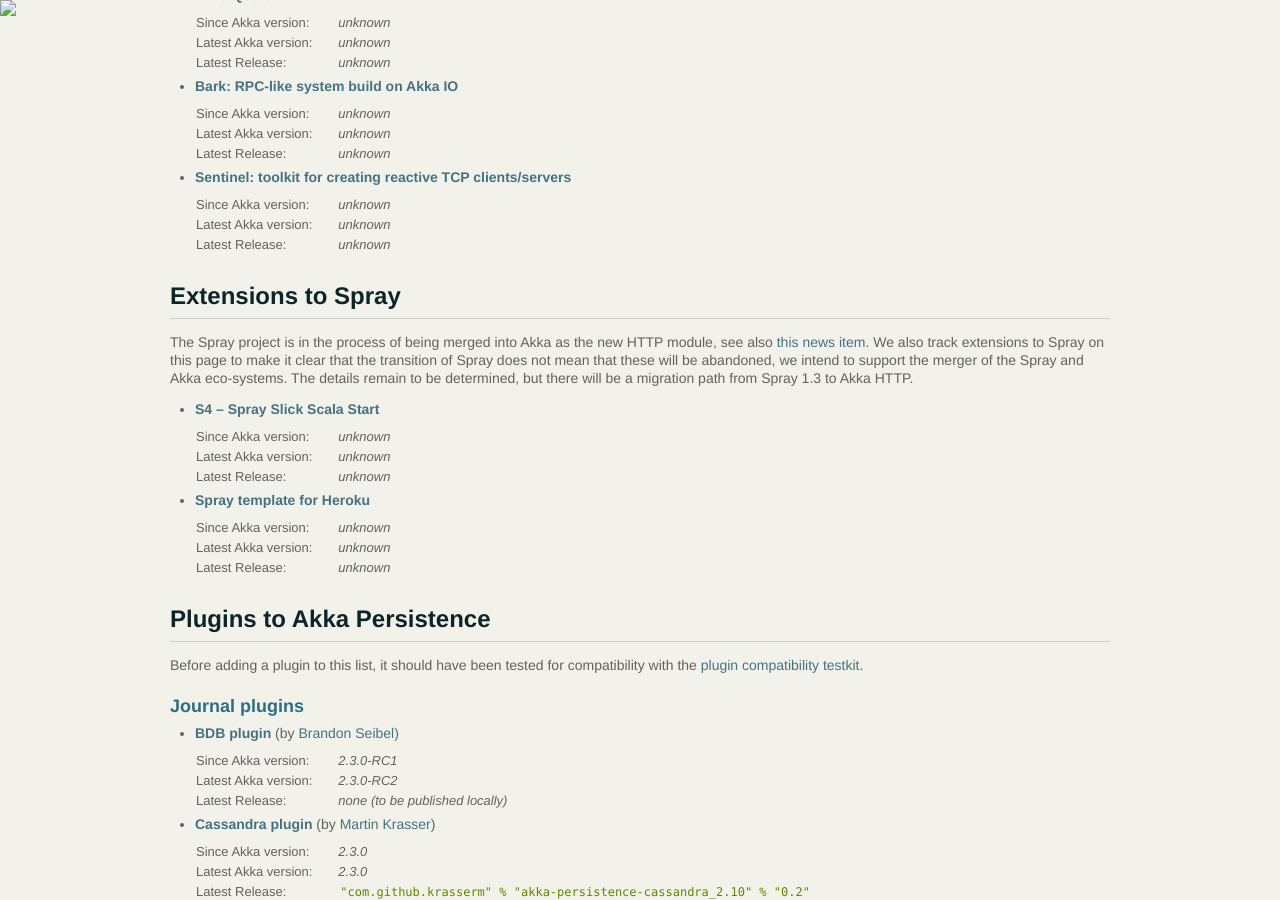
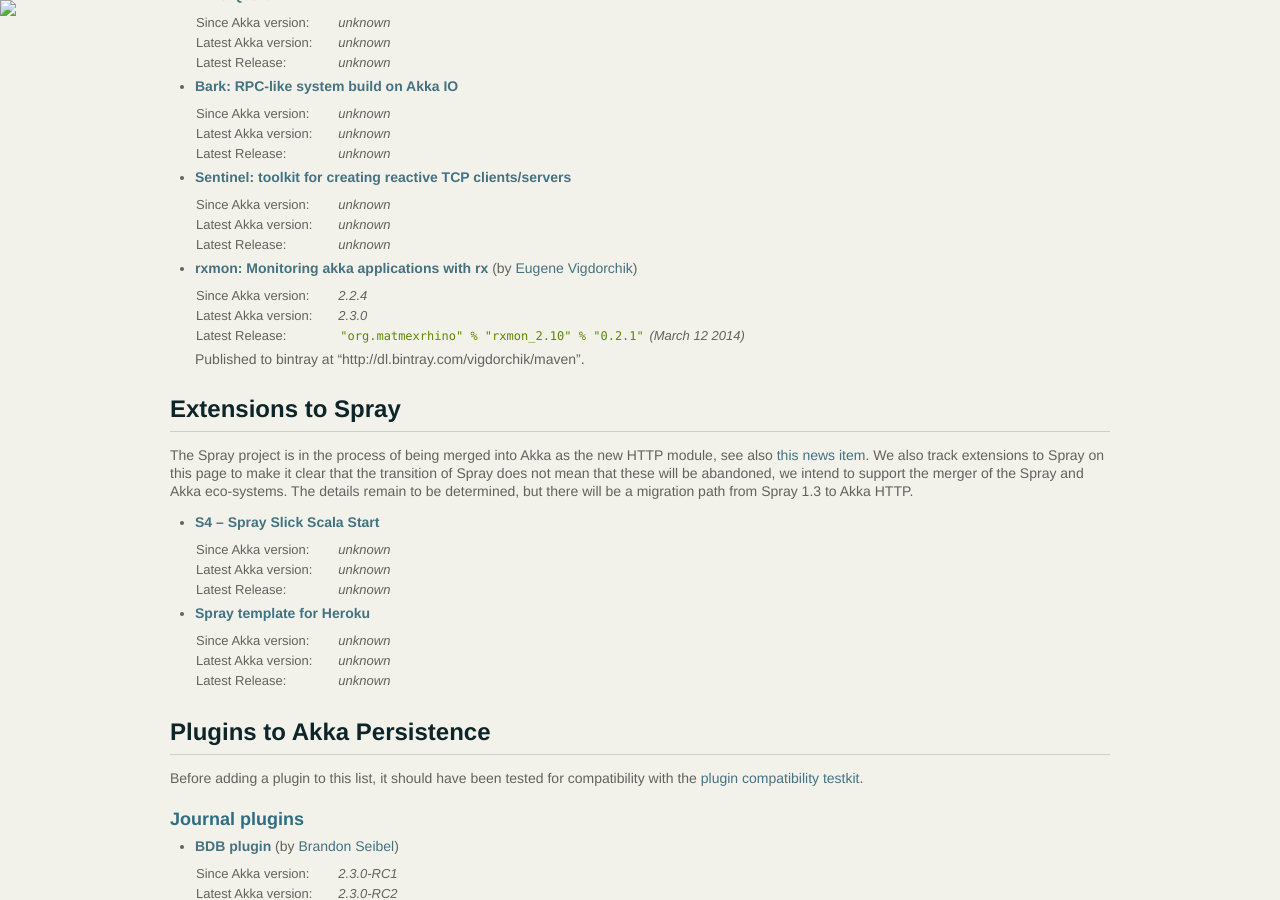
Before and after one commit to raboof/akka.github.com, a Jekyll site: the page built from community/index.md, in a window 1280 px wide and 900 px high, scrolled down 1235 px. Built offline with Jekyll 4.4.1, drawn with Linux system fonts in a browser that asks for light colours.

Commit message:
Update index.md
Add an entry for rxmon - monitoring akka applications with reactive streams.

```diff
--- a/community/index.md
+++ b/community/index.md
@@ -119,6 +119,15 @@
   <tr><td>Latest Akka version:</td><td>unknown</td></tr>
   <tr><td>Latest Release:</td><td>unknown</td></tr>
   </table>
+
+* **[rxmon: Monitoring akka applications with rx](https://github.com/vigdorchik/rxmon)** (by [Eugene Vigdorchik](https://github.com/vigdorchik))
+  <table class="stats">
+  <tr><td>Since Akka version:</td><td>2.2.4</td></tr>
+  <tr><td>Latest Akka version:</td><td>2.3.0</td></tr>
+  <tr><td>Latest Release:</td><td><code>"org.matmexrhino" % "rxmon_2.10" % "0.2.1"</code> (March 12 2014)</td></tr>
+  </table>
+
+  Published to bintray at "http://dl.bintray.com/vigdorchik/maven".
 
 ## Extensions to Spray
 
@@ -339,7 +348,6 @@
   <tr><td>Latest Release:</td><td>unknown</td></tr>
   </table>
 
-
 A selected list of some of the projects hosted on GitHub is collected in the
 [Akka Actor Corpus](http://actor-applications.cs.illinois.edu/akka.html)
 project for the purpose of researching code patterns around this actor model
```
